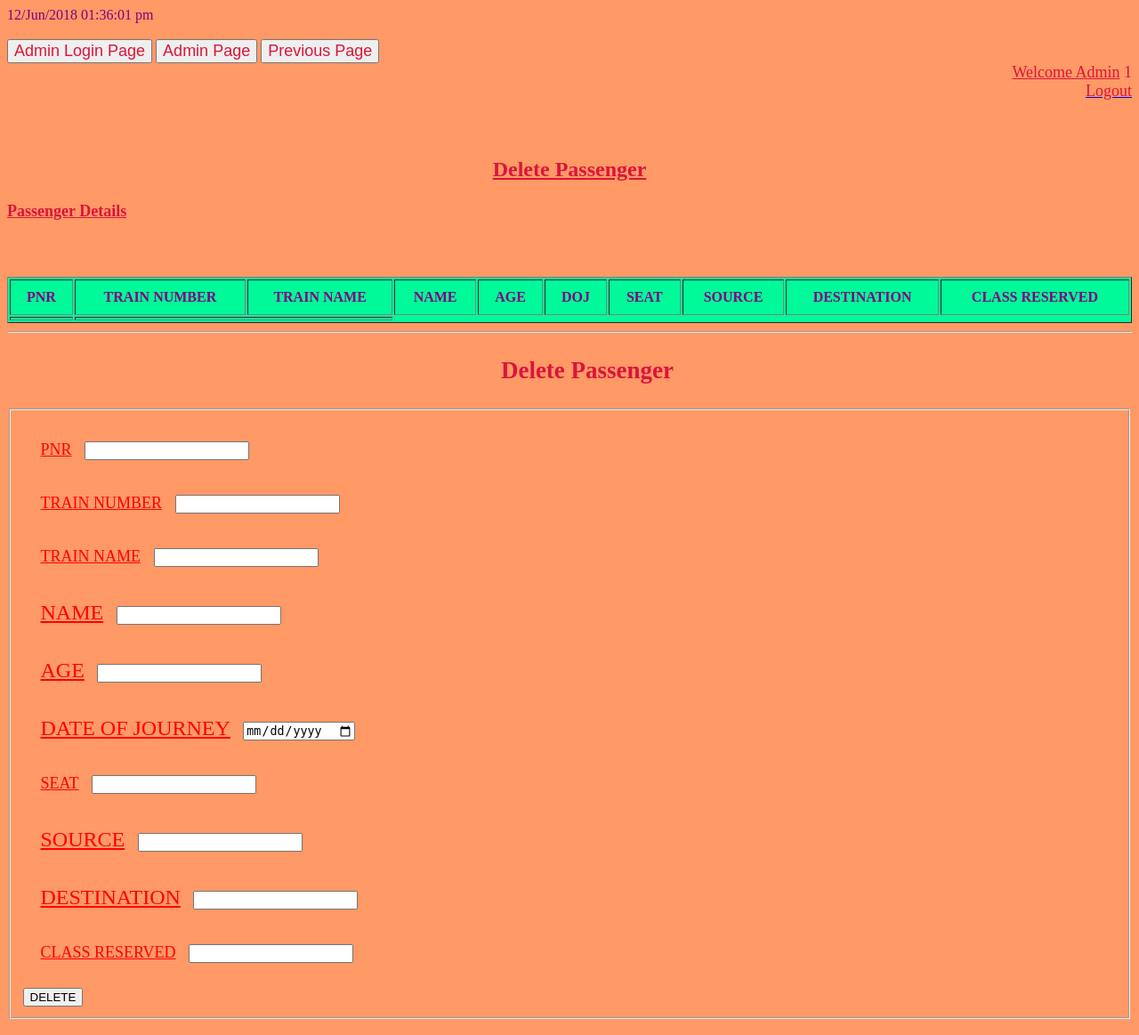
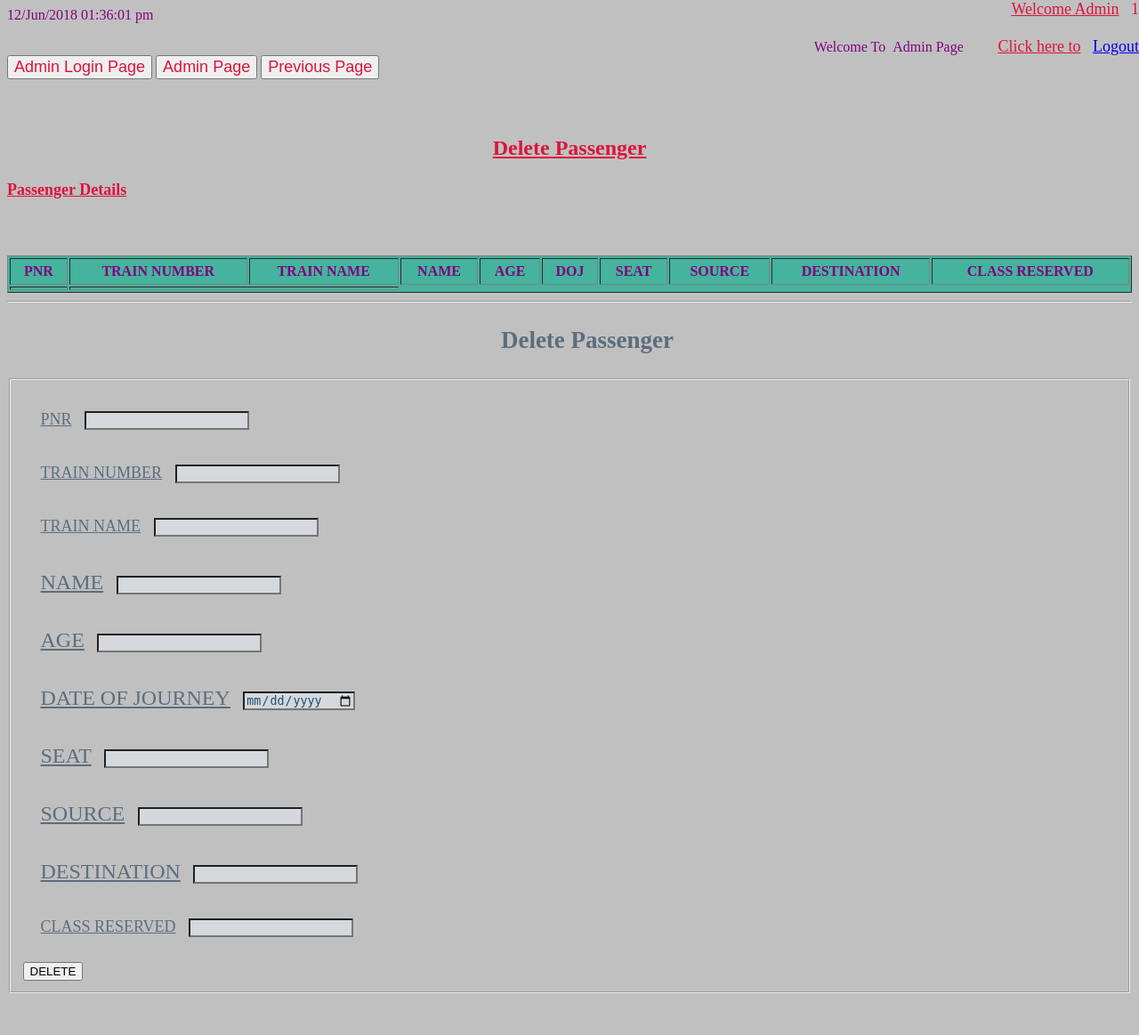
Before and after one commit to koussiksinha/Railway-Booking, a PHP site: page /delresv.php in a window 1280 px wide. Shown: the whole page at 89% size. After the commit the page ends 1116 px from the top, so only its background shows below. Run offline with PHP 8.4, Linux system fonts and the light colour scheme; the visitor is signed in with stand-in values (Sample User, id 1); data that the repository does not hold is empty.

Commit message:
Update delresv.php

```diff
--- a/delresv.php
+++ b/delresv.php
@@ -1,5 +1,5 @@
 <style>
-th {padding:10px;}
+th {padding:5px;}
 </style>
 <?php
 session_start();
@@ -8,7 +8,18 @@ session_start();
 <?php
 include 'timedate.php';
 include 'connect1.php';$cx=$_SESSION['id'];
-echo "<br/>";
+echo "<br/><div align='center'>
+<marquee
+direction='left'
+loop='15'
+scrollamount='2'
+     scrolldelay='2'
+     behavior='alternate'
+     width='70%'
+     	 >
+<font bgcolor='white'>Welcome To&nbsp;&nbsp;Admin Page</font>
+</marquee>
+</div>";
 
 echo "<div class='left'>";
   echo "<a href='adm.php' class='active'><button><font color='Crimson'size='4'>Admin Login Page</font></button></a>
@@ -16,9 +27,13 @@ echo "<div class='left'>";
 <font color='Crimson'size='4'><a href='resvdt.php' class='inactive'><button><font color='Crimson'size='4'>Previous Page</font></button></a>";
 echo "</div>";
 
-echo "<div align='right'><font color='Crimson'size='4'><u>Welcome Admin</u>"." "." ".$_SESSION['id']."</font></div>";
-echo "<a href='logout1.php' title='Logout'>
-<div align='right'><font color='Crimson'size='4'>Logout</font></div></a>";
+echo "<div style='position: absolute; top: 0; right: 0px; width: -40px; text-align:right;'>
+
+			<font color='Crimson' size='4'>
+
+				<u>Welcome Admin</u>"."&nbsp;"."&nbsp;"."&nbsp;".$_SESSION['id']."<br><br>
+
+						<u>Click here to</u>&nbsp;&nbsp;&nbsp;<a href='logout1.php' title='Logout'>Logout</a></font></div>";
 
 echo "<br><br>";
 
@@ -30,7 +45,7 @@ $s="Select * from rest where PNR='$upt'";
 
 if($result=mysqli_query($con,$s)){
 
-echo "<table style='width:100%' border='1' 'rowspan='10'  bgcolor='MEDIUMSPRINGGREEN'>";
+echo "<table style='width:100%' border='1' 'rowspan='10'  bgcolor='#45B39D'>";
 
 echo "<tr>";
 			echo "<u><b>Passenger Details</b></u><br><br>";
@@ -77,7 +92,7 @@ else {
 <html>
 <head>
 <style>
-body {color: purple;background-color:#FF9966; }
+body {color: purple;background-color:SILVER; }
 label,p{padding:10px;}
 </style>
 </head>
@@ -90,62 +105,62 @@ label,p{padding:10px;}
 <table CELLPADDING="4" cellspacing="10"></table>
 <form name="form" action ="" method="POST" >
 
-<table align="left" width="20%" border="0" background-color:"#a79e84"></table>
+<table align="left" width="20%" border="0" background-color:"#45B39D"></table>
 <hr>
 <div class="header">
-<th colspan="2"><h2 align="center"><strong><ul><font color="Crimson">Delete Passenger</font></ul></strong></h2>
+<th colspan="2"><h2 align="center"><strong><ul><font color="#5D6D7E">Delete Passenger</font></ul></strong></h2>
 </div>
 
 <fieldset>
 
 <p>
-<font color="red"><label for="PNR"><u>PNR</u></label></font>
-<input type="Text" name="pnr" value="<?php echo $upt;?>" readonly>
+<font color="#5D6D7E"><label for="PNR"><u>PNR</u></label></font>
+<input type="Text" name="pnr" style="background-color:#D5D8DC; color:#1B4F72;"  value="<?php echo $upt;?>" readonly>
 </p>
 
 <p>
-<font color="red"><label for="TRAIN NUMBER"><u>TRAIN NUMBER</u></label></font>
-<input type="Text" value="<?php echo $a;?>" readonly>
+<font color="#5D6D7E"><label for="TRAIN NUMBER"><u>TRAIN NUMBER</u></label></font>
+<input type="Text" style="background-color:#D5D8DC; color:#1B4F72;" value="<?php echo $a;?>" readonly>
 </p>
 
 <p>
-<font color="red"><label for="TRAIN NAME"><u>TRAIN NAME</u></label></font>
-<input type="Text" value="<?php echo $b;?>" readonly>
+<font color="#5D6D7E"><label for="TRAIN NAME"><u>TRAIN NAME</u></label></font>
+<input type="Text" style="background-color:#D5D8DC; color:#1B4F72;" value="<?php echo $b;?>" readonly>
 </p>
 
 <p>
-<font color="red" size="5"><label for="Name"><u>NAME</u></label></font>
-<input type="Text" name="na" value="<?php echo $c;?>">
+<font color="#5D6D7E" size="5"><label for="Name"><u>NAME</u></label></font>
+<input type="Text" name="na" style="background-color:#D5D8DC; color:#1B4F72;" value="<?php echo $c;?>">
 </p>
 
 <p>
-<font color="red" size="5"><label for="AGE"><u>AGE</u></label></font>
-<input type="number"  name="age" value="<?php echo $d;?>">
+<font color="#5D6D7E" size="5"><label for="AGE"><u>AGE</u></label></font>
+<input type="number"  name="age" style="background-color:#D5D8DC; color:#1B4F72;" value="<?php echo $d;?>">
 </p>
 
 <p>
-<font color="red" size="5"><label for="DOJ"><u>DATE OF JOURNEY</u></label></font>
-<input type="date"  name="date" value="<?php echo $e;?>" >
+<font color="#5D6D7E" size="5"><label for="DOJ"><u>DATE OF JOURNEY</u></label></font>
+<input type="date"  name="date" style="background-color:#D5D8DC; color:#1B4F72;" value="<?php echo $e;?>" >
 </p>
 
 <p>
-<font color="red"><label for="SEAT"><u>SEAT</u></label></font>
-<input type="text" value="<?php echo $f;?>" readonly>
+<font color="#5D6D7E" size="5"><label for="SEAT"><u>SEAT</u></label></font>
+<input type="text" style="background-color:#D5D8DC; color:#1B4F72;" value="<?php echo $f;?>" readonly>
 </p>
 
 <p>
-<font color="red" size="5"><label for="SOURCE"><u>SOURCE</u></label></font>
-<input type="text" name="src" value="<?php echo $g;?>">
+<font color="#5D6D7E" size="5"><label for="SOURCE"><u>SOURCE</u></label></font>
+<input type="text" name="src" style="background-color:#D5D8DC; color:#1B4F72;" value="<?php echo $g;?>">
 </p>
 
 <p>
-<font color="red" size="5"><label for="DESTINATION"><u>DESTINATION</u></label></font>
-<input type="text" name="des" value="<?php echo $h;?>">
+<font color="#5D6D7E" size="5"><label for="DESTINATION"><u>DESTINATION</u></label></font>
+<input type="text" name="des" style="background-color:#D5D8DC; color:#1B4F72;" value="<?php echo $h;?>">
 </p>
 
 <p>
-<font color="red"><label for="CLASS RESERVED"><u>CLASS RESERVED</u></label></font>
-<input type="text" value="<?php echo $i;?>" readonly>
+<font color="#5D6D7E"><label for="CLASS RESERVED"><u>CLASS RESERVED</u></label></font>
+<input type="text" style="background-color:#D5D8DC; color:#1B4F72;" value="<?php echo $i;?>" readonly>
 </p>
 <input type="submit" name="submit" value="DELETE">
 </fieldset>
@@ -156,7 +171,10 @@ label,p{padding:10px;}
 include 'connect1.php';
 if (isset($_POST['submit'])) {
     $pnr = $_POST['pnr'];
-   $sql= "Delete from rest  WHERE PNR='$pnr'";
+    //$g = $_POST['src'];
+	 //$dd = $_POST['des'];
+    //$udcontent = $_POST['udcontent'];
+$sql= "Delete from rest  WHERE PNR='$pnr'";
 $d=mysqli_query($con,$sql);
 if($d){
     echo "Records were deleted successfully.<a href='resvdt.php'>Link</a>";
```
